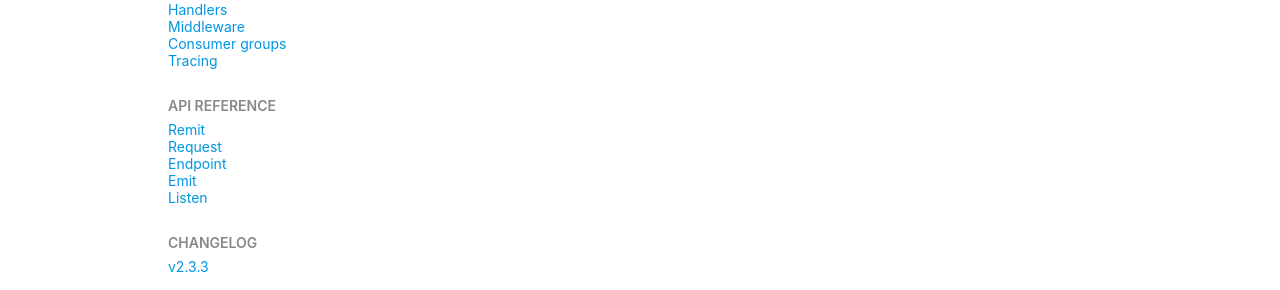
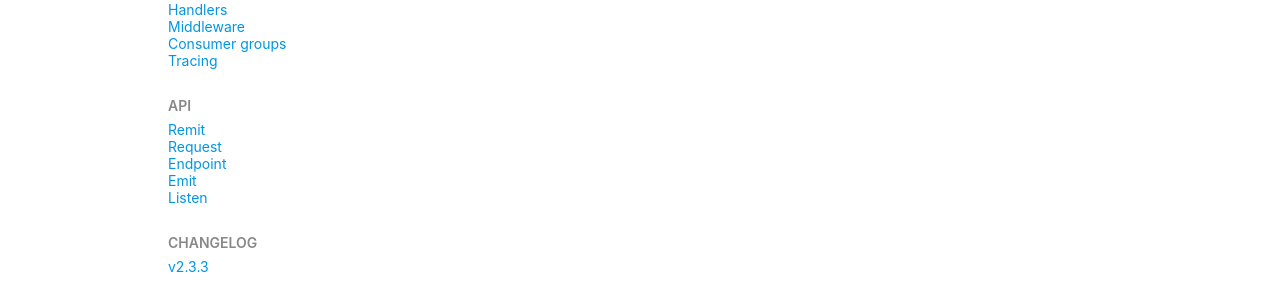
Before and after one commit to jpwilliams/remit, a Jekyll site: the page built from docs/about.md, in a window 1280 px wide. Shown: the part 222-512 px from the top of the page. Built offline with Jekyll 4.4.1, drawn with Linux system fonts in a browser that asks for light colours.

Commit message:
📖(config): rename API

```diff
--- a/docs/_config.yml
+++ b/docs/_config.yml
@@ -24,7 +24,7 @@ collections:
   api:
     output: true
     permalink: /docs/api/:path
-    title: API reference
+    title: API
   advanced:
     output: true
     permalink: /docs/advanced/:path
```
